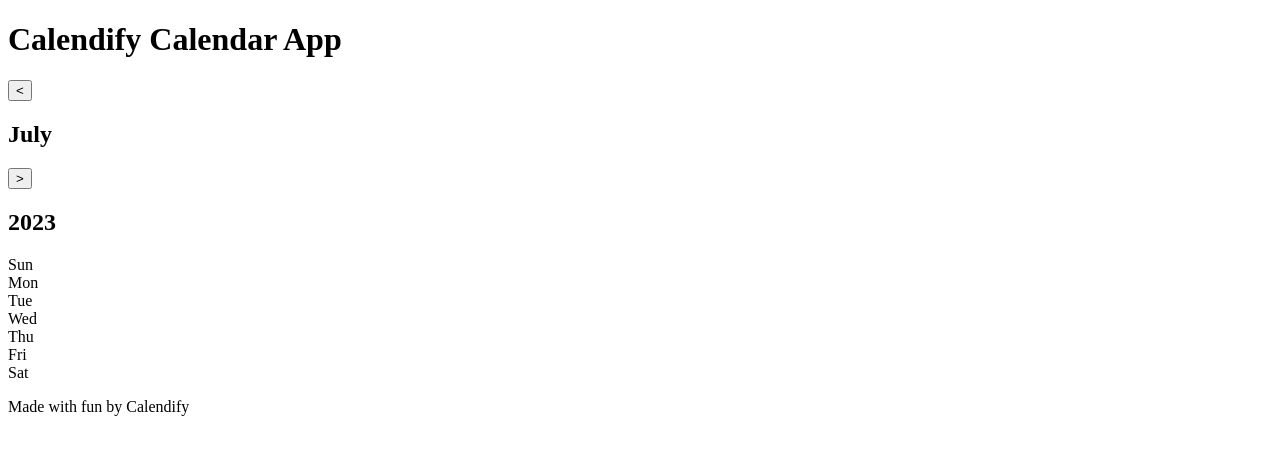
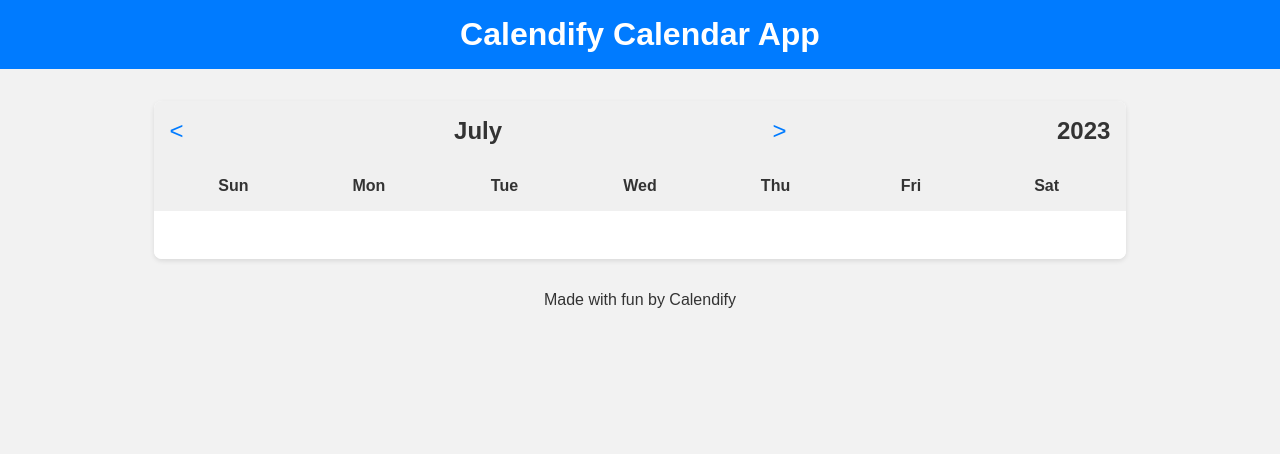
Before and after one commit to catvasion/calendify-calendar-app, a plain HTML site: page index.html in a window 1280 px wide. Drawn offline with Linux system fonts and the light colour scheme.

Commit message:
[feature/03] implemented basic styling

```diff
--- a/app.js
+++ b/app.js
@@ -20,13 +20,29 @@
 
 		let renderMonth = document.getElementById('month');
 		let renderYear = document.getElementById('year');
-		console.log(renderMonth);
 
 		renderMonth.textContent = months[month];
 		renderYear.textContent = year;
+		let dates = document.getElementById('dates');
+
+		for (let i = 1; i <= 6; i++) {
+			let row = document.createElement('div');
+			row.classList.add('row');
+			for (let j = 0; j < 7; j++) {
+				let cell = document.createElement('div');
+				cell.classList.add('cell');
+				row.appendChild(cell);
+			}
+			dates.appendChild(row);
+		}
 	};
 	const now = new Date();
 	const currentMonth = now.getMonth();
 	const currentYear = now.getFullYear();
 	currentDate(currentMonth, currentYear);
 });
+
+// const now = new Date();
+// 	const currentMonth = now.getMonth();
+// 	const currentYear = now.getFullYear();
+// 	currentDate(currentMonth, currentYear);
--- a/index.html
+++ b/index.html
@@ -6,6 +6,7 @@
 		<meta name="viewport" content="width=device-width, initial-scale=1.0" />
 		<title>calendify-calendar-app</title>
 		<script src="app.js" charset="utf-8"></script>
+        <link rel="stylesheet" href="styling.css"></link>
 	</head>
 	<body>
 		<header>
@@ -32,7 +33,7 @@
 			</div>
 		</main>
 		<footer>
-			<p>Made with fun by Calendify</p>
+			<p class="footer">Made with fun by Calendify</p>
 		</footer>
 	</body>
 </html>
--- a/styling.css
+++ b/styling.css
@@ -0,0 +1,183 @@
+/* Reset some default styles and set box-sizing to border-box for all elements */
+* {
+	margin: 0;
+	padding: 0;
+	box-sizing: border-box;
+}
+
+/* Body styles */
+body {
+	font-family: Arial, sans-serif;
+	background-color: #f2f2f2;
+	color: #333;
+}
+
+/* Header styles */
+header {
+	background-color: #007bff;
+	color: #fff;
+	padding: 1rem;
+	text-align: center;
+}
+
+/* Main styles */
+main {
+	padding: 2rem;
+}
+
+/* Calendar styles */
+.calendar {
+	background-color: #fff;
+	box-shadow: 0 2px 5px rgba(0, 0, 0, 0.1);
+	border-radius: 8px;
+}
+
+.calendar-header {
+	display: flex;
+	justify-content: space-between;
+	align-items: center;
+	padding: 1rem;
+	background-color: #f0f0f0;
+	border-top-left-radius: 8px;
+	border-top-right-radius: 8px;
+}
+
+.calendar-header h2 {
+	font-size: 1.5rem;
+	font-weight: bold;
+}
+
+.prev-btn,
+.next-btn {
+	cursor: pointer;
+	border: none;
+	background-color: transparent;
+	font-size: 1.5rem;
+	color: #007bff;
+}
+
+.prev-btn:hover,
+.next-btn:hover {
+	color: #0056b3;
+}
+
+.days {
+	display: grid;
+	grid-template-columns: repeat(7, 1fr);
+	gap: 8px;
+	padding: 1rem;
+	background-color: #f0f0f0;
+}
+
+.day {
+	text-align: center;
+	font-weight: bold;
+}
+
+.dates {
+	display: grid;
+	grid-template-columns: repeat(7, 1fr);
+	gap: 8px;
+	padding: 1rem;
+	background-color: #fff;
+	border-bottom-left-radius: 8px;
+	border-bottom-right-radius: 8px;
+}
+
+.row {
+	display: grid;
+	grid-template-columns: repeat(7, 1fr);
+	gap: 8px;
+}
+
+.cell {
+	text-align: center;
+	padding: 0.5rem;
+	border-radius: 4px;
+	cursor: pointer;
+}
+
+.cell:hover {
+	background-color: #f0f0f0;
+}
+
+.footer {
+	display: flex;
+	justify-content: center;
+	align-items: center;
+}
+
+/* Responsive styles */
+@media screen and (max-width: 768px) {
+	.calendar-header h2 {
+		font-size: 1rem;
+	}
+
+	.prev-btn,
+	.next-btn {
+		font-size: 1rem;
+	}
+}
+
+@media screen and (max-width: 576px) {
+	.calendar-header {
+		flex-direction: column;
+	}
+
+	.calendar-header h2 {
+		margin-bottom: 0.5rem;
+	}
+
+	.prev-btn,
+	.next-btn {
+		margin-top: 0.5rem;
+	}
+}
+/* For mobile devices */
+@media (max-width: 767px) {
+	.calendar-header {
+		flex-direction: column;
+		align-items: center;
+	}
+	.prev-btn,
+	.next-btn {
+		font-size: 1rem;
+	}
+	.days,
+	.dates {
+		grid-template-columns: repeat(7, 1fr);
+		gap: 4px;
+		padding: 0.5rem;
+	}
+	.cell {
+		padding: 0.25rem;
+	}
+}
+
+/* For tablets and larger devices */
+@media (min-width: 768px) {
+	.calendar-header {
+		flex-direction: row;
+	}
+	.prev-btn,
+	.next-btn {
+		font-size: 1.5rem;
+	}
+	.days,
+	.dates {
+		grid-template-columns: repeat(7, 1fr);
+		gap: 8px;
+		padding: 1rem;
+	}
+	.cell {
+		padding: 0.5rem;
+	}
+}
+
+/* For larger screens */
+@media (min-width: 1200px) {
+	.calendar {
+		width: 80%;
+		margin: 0 auto;
+	}
+}
```
